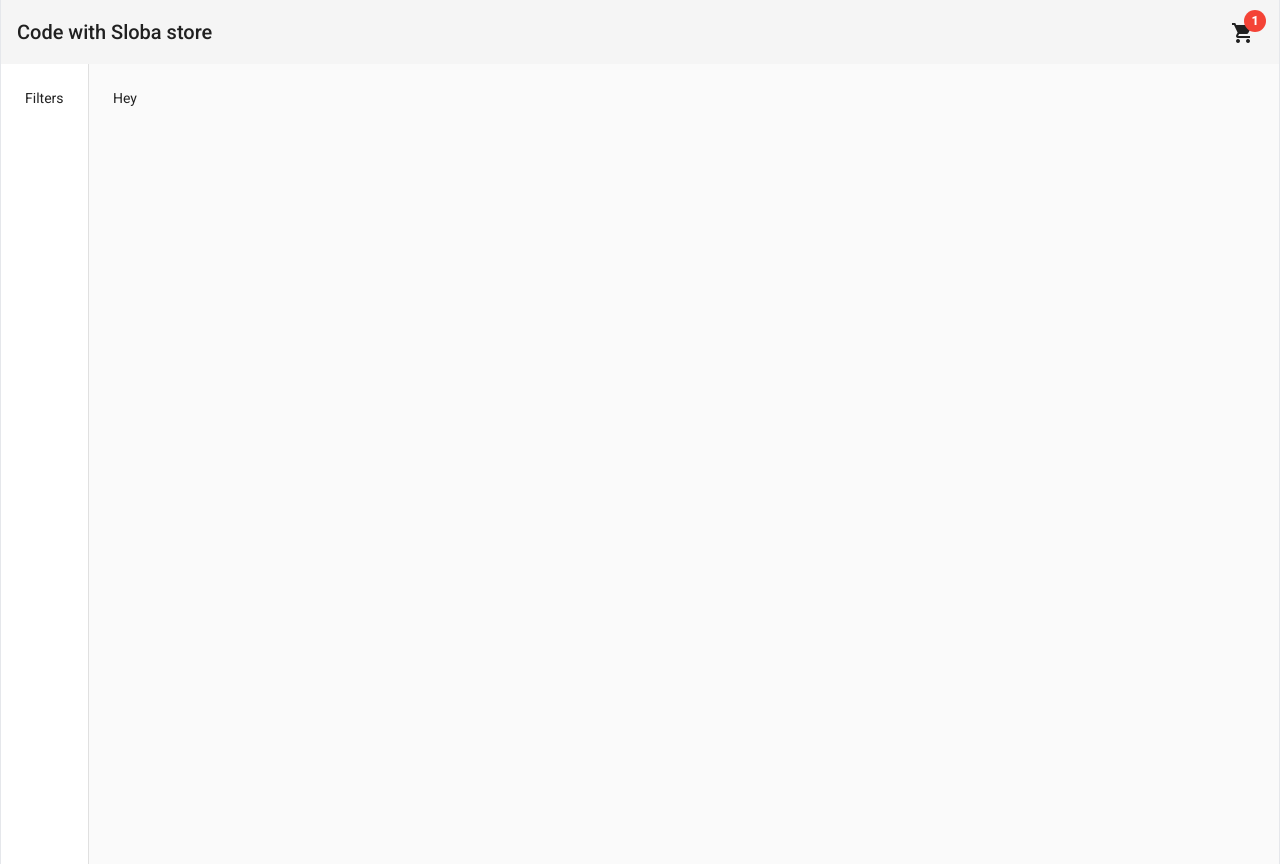
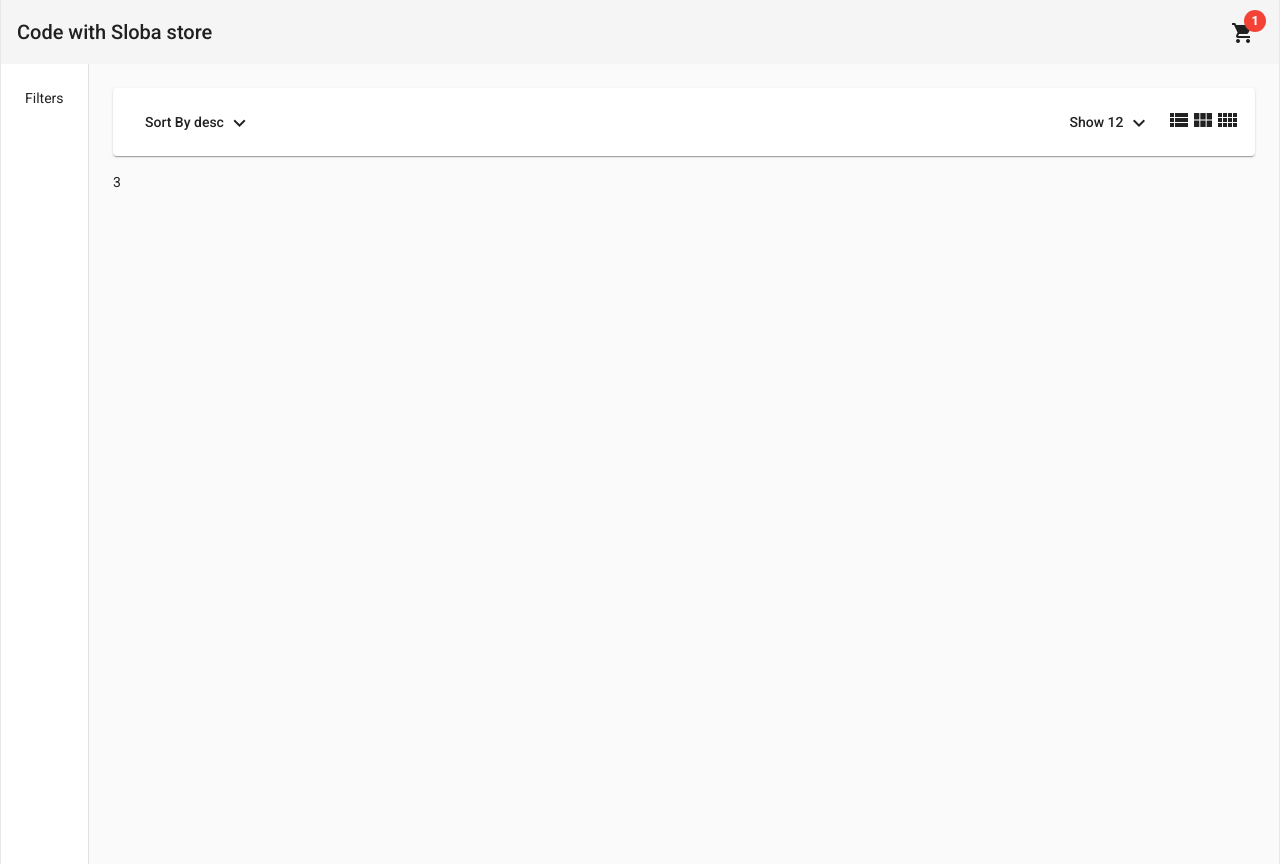
Before and after one commit to Maruf520/estore, an Angular app: page /home in a window 1280 px wide. Built offline with nearby package versions, Linux system fonts and the light colour scheme.

Commit message:
sorting method and button added to product header component

```diff
--- a/src/app/pages/home/components/products-header/products-header.component.html
+++ b/src/app/pages/home/components/products-header/products-header.component.html
@@ -1 +1,35 @@
-<p>Hey</p>
+<mat-card class="mb-4">
+    <div class="flex justify-between">
+        <div>
+        <button  mat-button [matMenuTriggerFor]="sortByMenu">
+            Sort By {{sort}}
+            <mat-icon>expand_more</mat-icon>
+        </button>
+        <mat-menu #sortByMenu="matMenu">
+            <button (click)="onSortUpdate('desc')" mat-menu-item>desc</button>
+            <button (click)="onSortUpdate('asc')" mat-menu-item>asc</button>
+        </mat-menu>
+    </div>
+    <div class="flex item-center">
+        <div>
+        <button mat-button [matMenuTriggerFor]="menu">
+            Show {{itemsShowCount}}
+            <mat-icon>expand_more</mat-icon>
+        </button>
+        <mat-menu #menu="matMenu">
+            <button (click)="onCountUpdate(14)" mat-menu-item>14</button>
+            <button (click)="onCountUpdate(10)" mat-menu-item>10</button>
+        </mat-menu>
+    </div>
+    <button (click)="onColumnsUpdated(1)">
+        <mat-icon>view_list</mat-icon>
+    </button>
+    <button>
+        <mat-icon (click)="onColumnsUpdated(3)">view_module</mat-icon>
+    </button>
+    <button>
+        <mat-icon (click)="onColumnsUpdated(5)">view_comfy</mat-icon>
+    </button>
+    </div>
+    </div>
+</mat-card>
--- a/src/app/pages/home/components/products-header/products-header.component.ts
+++ b/src/app/pages/home/components/products-header/products-header.component.ts
@@ -1,4 +1,4 @@
-import { Component, OnInit } from '@angular/core';
+import { Component, EventEmitter, OnInit, Output } from '@angular/core';
 
 @Component({
   selector: 'app-products-header',
@@ -7,10 +7,23 @@ import { Component, OnInit } from '@angular/core';
   ]
 })
 export class ProductsHeaderComponent implements OnInit {
-
+  @Output() colNumsCountChange = new EventEmitter<number>();
+ sort = 'desc';
+ itemsShowCount = 12;
   constructor() { }
 
   ngOnInit(): void {
   }
+  onSortUpdate(newSort: string){
+    this.sort = newSort;
+  }
 
+  onCountUpdate(newCount: number)
+  {
+    this.itemsShowCount = newCount;
+  }
+  onColumnsUpdated(colsNum: number): void
+  {
+    this.colNumsCountChange.emit(colsNum);
+  }
 }
--- a/src/app/pages/home/home.component.html
+++ b/src/app/pages/home/home.component.html
@@ -6,7 +6,8 @@ class="min-h-full max-w-7xl mx-auto border-x"
     <div>Filters</div>
     </mat-drawer>
     <mat-drawer-content class="p-6">
-<app-products-header></app-products-header>
+<app-products-header (colNumsCountChange)="onColNumsCountChange($event)"></app-products-header>
+<p>{{cols}}</p>
     </mat-drawer-content>
 
 </mat-drawer-container>
--- a/src/app/pages/home/home.component.ts
+++ b/src/app/pages/home/home.component.ts
@@ -7,10 +7,13 @@ import { Component, OnInit } from '@angular/core';
   ]
 })
 export class HomeComponent implements OnInit {
-
+  cols = 3;
   constructor() { }
 
   ngOnInit(): void {
   }
+  onColNumsCountChange(colsNum: number){
+    this.cols = colsNum;
+  }
 
 }
```
